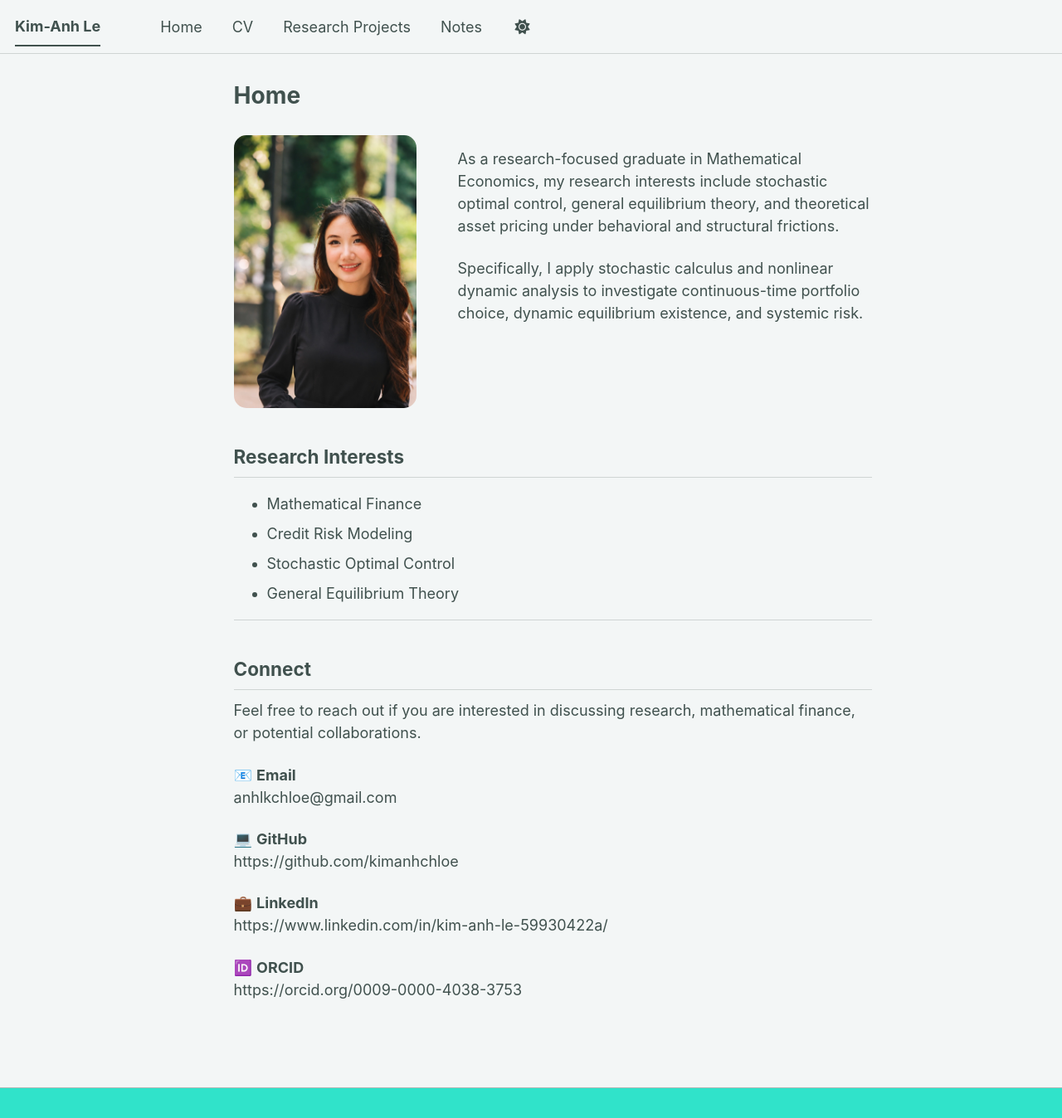
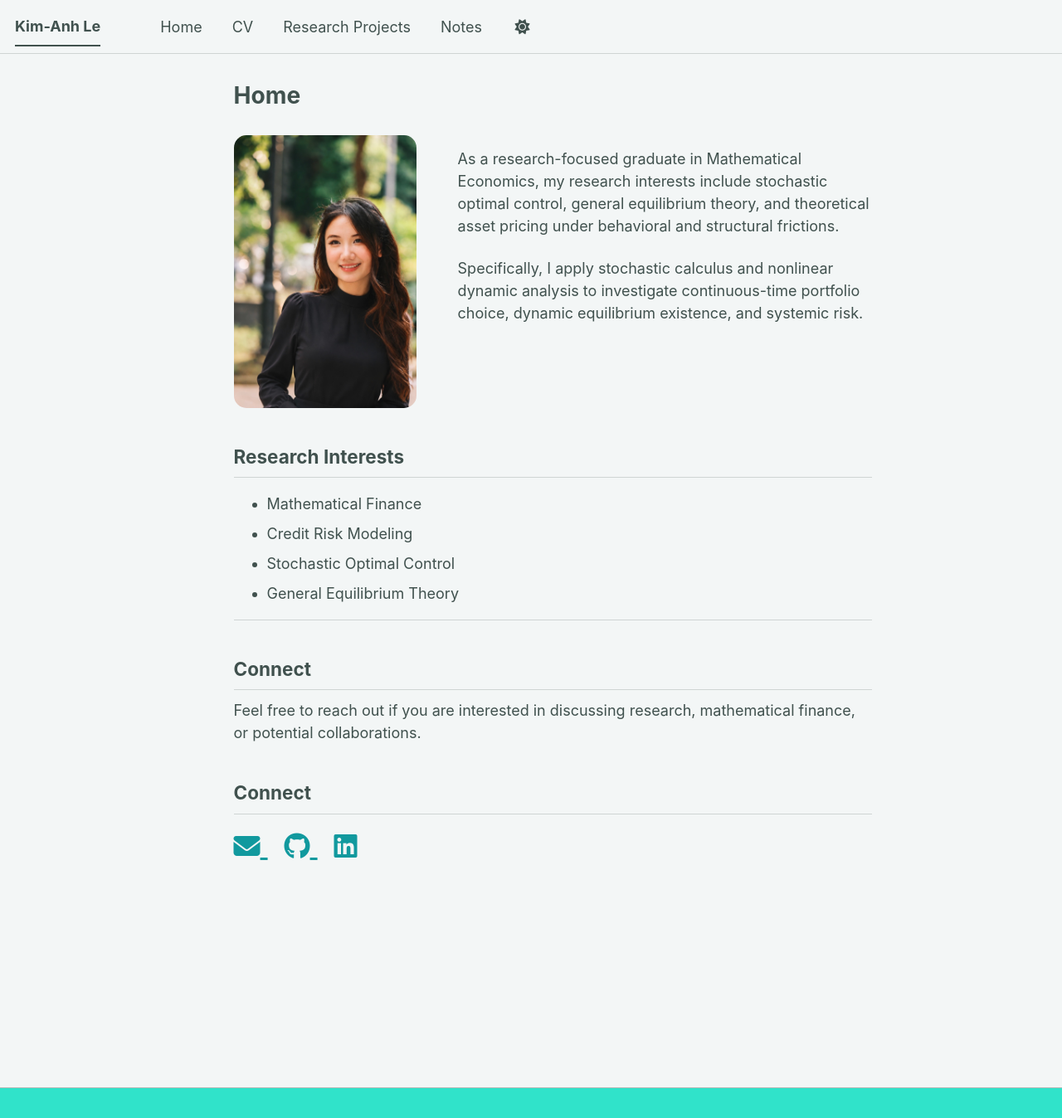
Before and after one commit to kimanhchloe/kimanhchloe.github.io, a Jekyll site: the page built from _pages/about.md, in a window 1280 px wide and 1348 px high. Shown: the whole window at 83% size. Built offline with Jekyll 4.4.1, drawn with Linux system fonts in a browser that asks for light colours; a style sheet for code colours, icons or effects is not loaded.

Commit message:
Redesign personal website

```diff
--- a/_pages/about.md
+++ b/_pages/about.md
@@ -42,14 +42,24 @@ Specifically, I apply stochastic calculus and nonlinear dynamic analysis to inve
 
 Feel free to reach out if you are interested in discussing research, mathematical finance, or potential collaborations.
 
-📧 **Email**
-anhlkchloe@gmail.com
+<h2>Connect</h2>
 
-💻 **GitHub**
-https://github.com/kimanhchloe
+<div style="font-size:32px; margin-top:15px;">
 
-💼 **LinkedIn**
-https://www.linkedin.com/in/kim-anh-le-59930422a/
+<a href="mailto:anhlkchloe@gmail.com" target="_blank" style="margin-right:20px;">
+<i class="fas fa-envelope"></i>
+</a>
 
-🆔 **ORCID**
-https://orcid.org/0009-0000-4038-3753
+<a href="https://github.com/kimanhchloe" target="_blank" style="margin-right:20px;">
+<i class="fab fa-github"></i>
+</a>
+
+<a href="https://www.linkedin.com/in/kim-anh-le-59930422a/" target="_blank" style="margin-right:20px;">
+<i class="fab fa-linkedin"></i>
+</a>
+
+<a href="https://orcid.org/0009-0000-4038-3753" target="_blank">
+<i class="ai ai-orcid"></i>
+</a>
+
+</div>
```
Also changed, not shown: assets/css/custom.css (+47 -0 lines).
